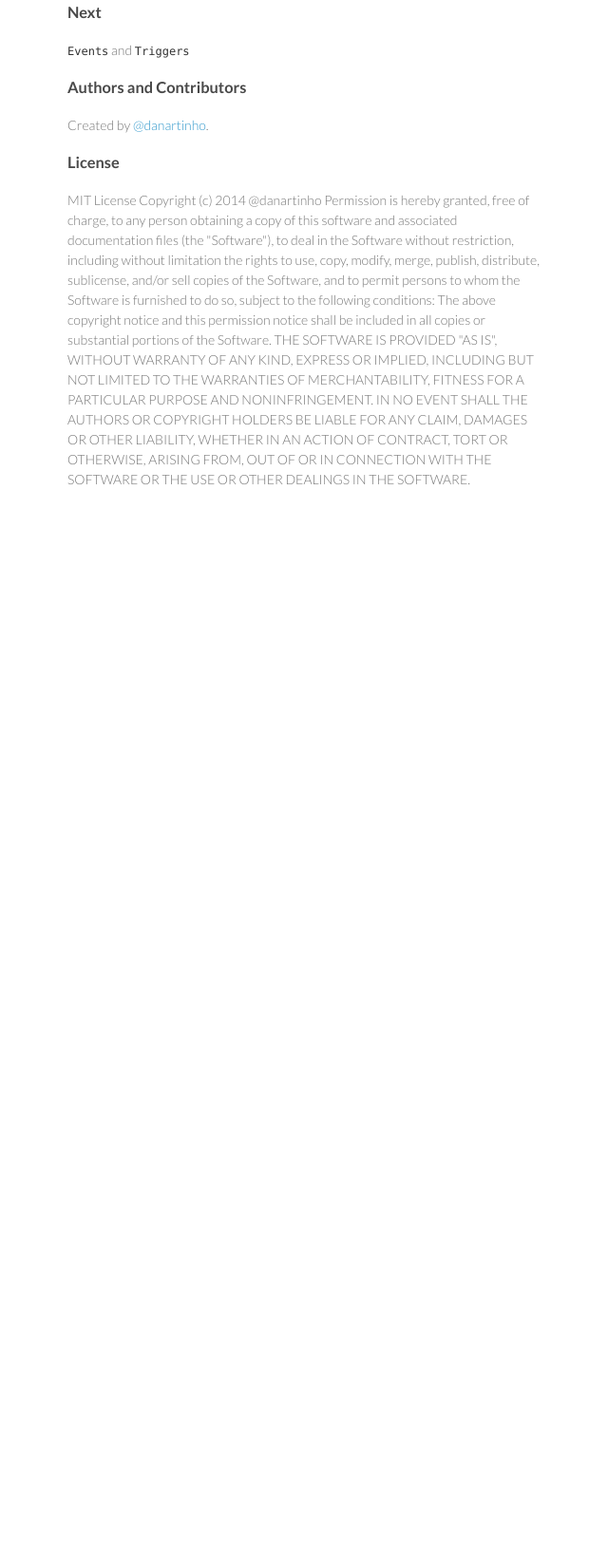
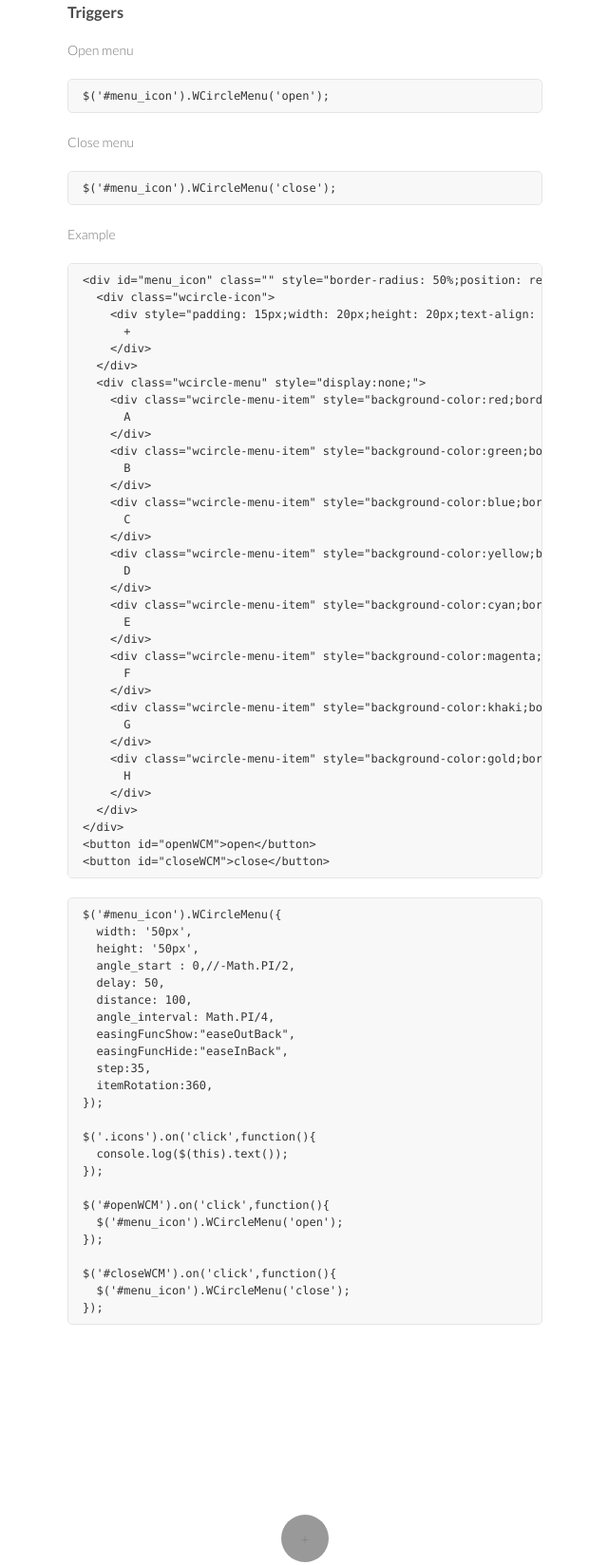
Before and after one commit to danartinho/WCircleMenu, a plain HTML site: page index.html in a window 1280 px wide. Shown: the part 1310-2958 px from the top of the page at 95% size, without its empty margins (499-1139 px from the left). Before the commit the page ends 1895 px from the top, so only its background shows below. Drawn offline with nearby package versions, Linux system fonts and the light colour scheme.

Commit message:
modify page

```diff
--- a/index.html
+++ b/index.html
@@ -114,40 +114,129 @@ You can replace divs inside these icon and menu div elements with links or image
 </code></pre>
 
 <h3>
-<a name="next" class="anchor" href="#next"><span class="octicon octicon-link"></span></a>Next</h3>
+<a name="next" class="anchor" href="#triggers"><span class="octicon octicon-link"></span></a>Triggers</h3>
 
-<p><code>Events</code> and <code>Triggers</code></p>
+<p>Open menu </p>
 
-<h3>
+<pre><code>$('#menu_icon').WCircleMenu('open');</code></pre>
+
+<p>Close menu </p>
+
+<pre><code>$('#menu_icon').WCircleMenu('close');</code></pre>
+
+<p>Example</p>
+
+<pre><code>&lt;div id="menu_icon" class="" style="border-radius: 50%;position: relative; width: 50px; height: 50px; background-color: #999;margin:200px auto;"&gt;
+  &lt;div class="wcircle-icon"&gt;
+    &lt;div style="padding: 15px;width: 20px;height: 20px;text-align: center;"&gt;
+      +
+    &lt;/div&gt;
+  &lt;/div&gt;
+  &lt;div class="wcircle-menu" style="display:none;"&gt;
+    &lt;div class="wcircle-menu-item" style="background-color:red;border-radius:50%;padding:15px;width:20px;height:20px;"&gt;
+      A
+    &lt;/div&gt;
+    &lt;div class="wcircle-menu-item" style="background-color:green;border-radius:50%;padding:15px;width:20px;height:20px;"&gt;
+      B
+    &lt;/div&gt;
+    &lt;div class="wcircle-menu-item" style="background-color:blue;border-radius:50%;padding:15px;width:20px;height:20px;"&gt;
+      C
+    &lt;/div&gt;
+    &lt;div class="wcircle-menu-item" style="background-color:yellow;border-radius:50%;padding:15px;width:20px;height:20px;"&gt;
+      D
+    &lt;/div&gt;
+    &lt;div class="wcircle-menu-item" style="background-color:cyan;border-radius:50%;padding:15px;width:20px;height:20px;"&gt;
+      E
+    &lt;/div&gt;
+    &lt;div class="wcircle-menu-item" style="background-color:magenta;border-radius:50%;padding:15px;width:20px;height:20px;"&gt;
+      F
+    &lt;/div&gt;
+    &lt;div class="wcircle-menu-item" style="background-color:khaki;border-radius:50%;padding:15px;width:20px;height:20px;"&gt;
+      G
+    &lt;/div&gt;
+    &lt;div class="wcircle-menu-item" style="background-color:gold;border-radius:50%;padding:15px;width:20px;height:20px;"&gt;
+      H
+    &lt;/div&gt;
+  &lt;/div&gt;
+&lt;/div&gt;
+&lt;button id="openWCM"&gt;open&lt;/button&gt;
+&lt;button id="closeWCM"&gt;close&lt;/button&gt;
+</code></pre>
+<pre><code>$('#menu_icon').WCircleMenu({
+  width: '50px',
+  height: '50px',
+  angle_start : 0,//-Math.PI/2,
+  delay: 50,
+  distance: 100,
+  angle_interval: Math.PI/4,
+  easingFuncShow:"easeOutBack",
+  easingFuncHide:"easeInBack",
+  step:35,
+  itemRotation:360,
+});
+
+$('.icons').on('click',function(){
+  console.log($(this).text());
+});
+
+$('#openWCM').on('click',function(){
+  $('#menu_icon').WCircleMenu('open');
+});
+
+$('#closeWCM').on('click',function(){
+  $('#menu_icon').WCircleMenu('close');
+});
+</code></pre>
+
+
+<div id="menu_icon" class="" style="border-radius: 50%;position: relative; width: 50px; height: 50px; background-color: #999;margin:200px auto;">
+  <div class="wcircle-icon">
+    <div style="padding: 15px;width: 20px;height: 20px;text-align: center;">
+      +
+    </div>
+  </div>
+  <div class="wcircle-menu" style="display:none;">
+    <div class="wcircle-menu-item" style="background-color:red;border-radius:50%;padding:15px;width:20px;height:20px;">
+      A
+    </div>
+    <div class="wcircle-menu-item" style="background-color:green;border-radius:50%;padding:15px;width:20px;height:20px;">
+      B
+    </div>
+    <div class="wcircle-menu-item" style="background-color:blue;border-radius:50%;padding:15px;width:20px;height:20px;">
+      C
+    </div>
+    <div class="wcircle-menu-item" style="background-color:yellow;border-radius:50%;padding:15px;width:20px;height:20px;">
+      D
+    </div>
+    <div class="wcircle-menu-item" style="background-color:cyan;border-radius:50%;padding:15px;width:20px;height:20px;">
+      E
+    </div>
+    <div class="wcircle-menu-item" style="background-color:magenta;border-radius:50%;padding:15px;width:20px;height:20px;">
+      F
+    </div>
+    <div class="wcircle-menu-item" style="background-color:khaki;border-radius:50%;padding:15px;width:20px;height:20px;">
+      G
+    </div>
+    <div class="wcircle-menu-item" style="background-color:gold;border-radius:50%;padding:15px;width:20px;height:20px;">
+      H
+    </div>
+  </div>
+</div>
+<button id="openWCM">open</button>
+<button id="closeWCM">close</button>
+
+<br><br><br>
+
+<!-- <h3>
 <a name="authors-and-contributors" class="anchor" href="#authors-and-contributors"><span class="octicon octicon-link"></span></a>Authors and Contributors</h3>
 
 <p>Created by <a href="https://github.com/danartinho" class="user-mention">@danartinho</a>.</p>
-
+ -->
 <h3>
 <a name="license" class="anchor" href="#license"><span class="octicon octicon-link"></span></a>License</h3>
 
 <p>
   MIT License
-
-  Copyright (c) 2014 @danartinho
-
-  Permission is hereby granted, free of charge, to any person obtaining a copy
-  of this software and associated documentation files (the "Software"), to deal
-  in the Software without restriction, including without limitation the rights
-  to use, copy, modify, merge, publish, distribute, sublicense, and/or sell
-  copies of the Software, and to permit persons to whom the Software is
-  furnished to do so, subject to the following conditions:
-
-  The above copyright notice and this permission notice shall be included in
-  all copies or substantial portions of the Software.
-
-  THE SOFTWARE IS PROVIDED "AS IS", WITHOUT WARRANTY OF ANY KIND, EXPRESS OR
-  IMPLIED, INCLUDING BUT NOT LIMITED TO THE WARRANTIES OF MERCHANTABILITY,
-  FITNESS FOR A PARTICULAR PURPOSE AND NONINFRINGEMENT. IN NO EVENT SHALL THE
-  AUTHORS OR COPYRIGHT HOLDERS BE LIABLE FOR ANY CLAIM, DAMAGES OR OTHER
-  LIABILITY, WHETHER IN AN ACTION OF CONTRACT, TORT OR OTHERWISE, ARISING FROM,
-  OUT OF OR IN CONNECTION WITH THE SOFTWARE OR THE USE OR OTHER DEALINGS IN
-  THE SOFTWARE.
 </p>
       </section>
       <footer>
@@ -170,6 +259,32 @@ You can replace divs inside these icon and menu div elements with links or image
 
             $(document).ready(function(){
               $('#my-menu').WCircleMenu();
+
+              $('#menu_icon').WCircleMenu({
+                width: '50px',
+                height: '50px',
+                angle_start : 0,//-Math.PI/2,
+                delay: 50,
+                distance: 100,
+                angle_interval: Math.PI/4,
+                easingFuncShow:"easeOutBack",
+                easingFuncHide:"easeInBack",
+                step:35,
+                itemRotation:360,
+              });
+
+              $('#menu_icon .wcircle-menu-item').off('click').on('click',function(){
+                console.log($(this).text());
+              });
+
+              $('#openWCM').off('click').on('click',function(){
+                $('#menu_icon').WCircleMenu('open');
+              });
+
+              $('#closeWCM').off('click').on('click',function(){
+                $('#menu_icon').WCircleMenu('close');
+              });
+
             });
           </script>
 
```
Also changed, not shown: jQuery.WCircleMenu-min.js.
